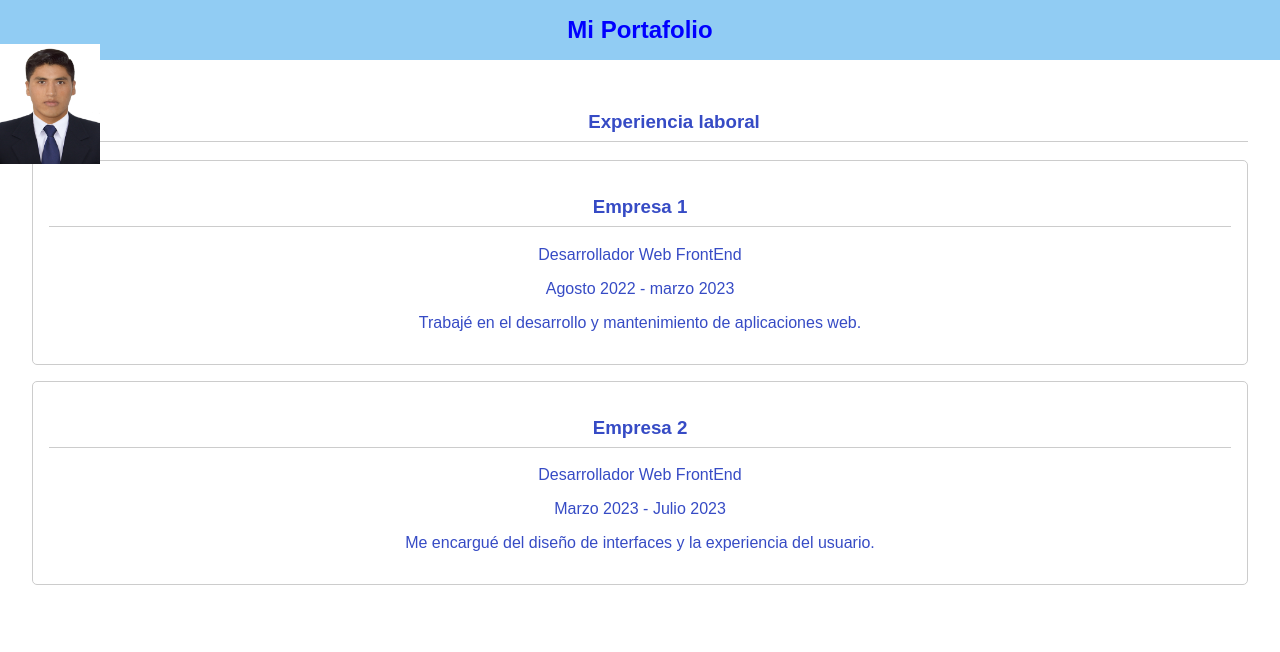
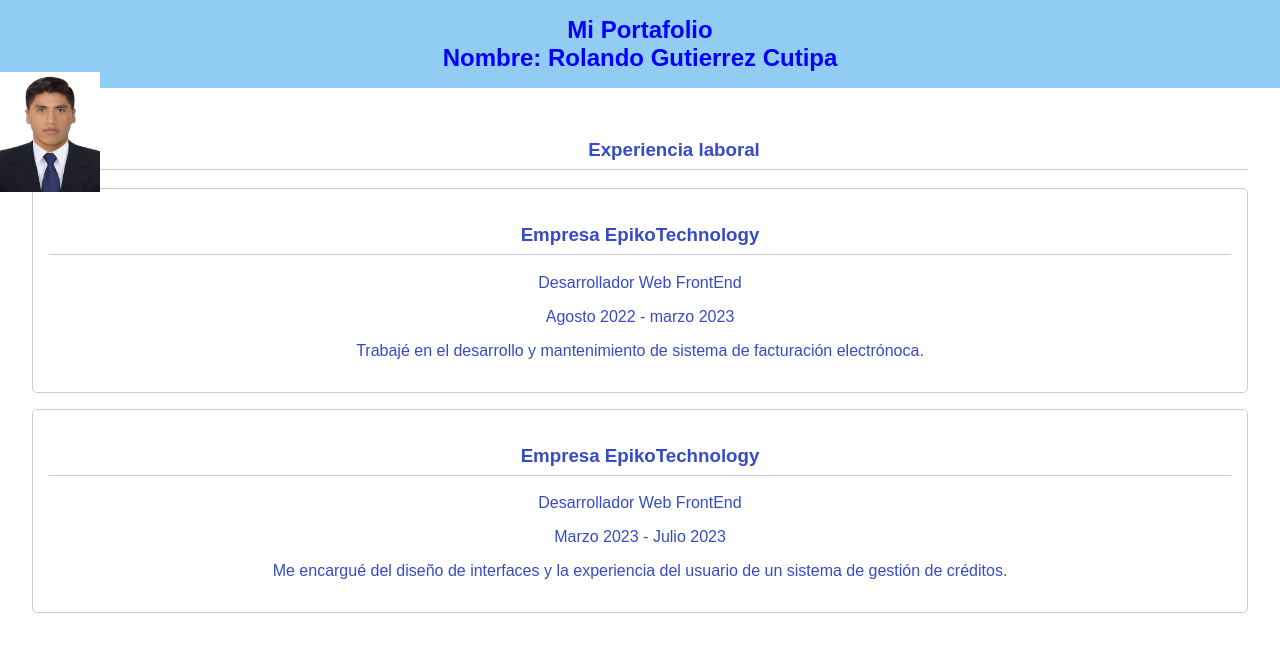
Before and after one commit to RolandGutierrez/My_Portfolio, a plain HTML site: page index.html in a window 1280 px wide. Drawn offline with Linux system fonts and the light colour scheme.

Commit message:
Completando

```diff
--- a/index.html
+++ b/index.html
@@ -12,6 +12,7 @@
 <body>
     <header>
         <h2>Mi Portafolio</h2>
+        <h2>Nombre: Rolando Gutierrez Cutipa</h2>
         <img src="img/foto.JPG" alt="">
     </header>
     <main>
--- a/script.js
+++ b/script.js
@@ -1,15 +1,15 @@
 // Supongamos que tienes un arreglo de objetos con tu experiencia laboral
 const experienciaLaboral = [{
-        empresa: 'Empresa 1',
+        empresa: 'Empresa EpikoTechnology',
         puesto: 'Desarrollador Web FrontEnd',
         fecha: 'Agosto 2022 - marzo 2023',
-        descripcion: 'Trabajé en el desarrollo y mantenimiento de aplicaciones web.'
+        descripcion: 'Trabajé en el desarrollo y mantenimiento de sistema de facturación electrónoca.'
     },
     {
-        empresa: 'Empresa 2',
+        empresa: 'Empresa EpikoTechnology',
         puesto: 'Desarrollador Web FrontEnd',
         fecha: 'Marzo 2023 - Julio 2023',
-        descripcion: 'Me encargué del diseño de interfaces y la experiencia del usuario.'
+        descripcion: 'Me encargué del diseño de interfaces y la experiencia del usuario de un sistema de gestión de créditos.'
     },
     // Agrega más trabajos anteriores si es necesario
 ];
```
